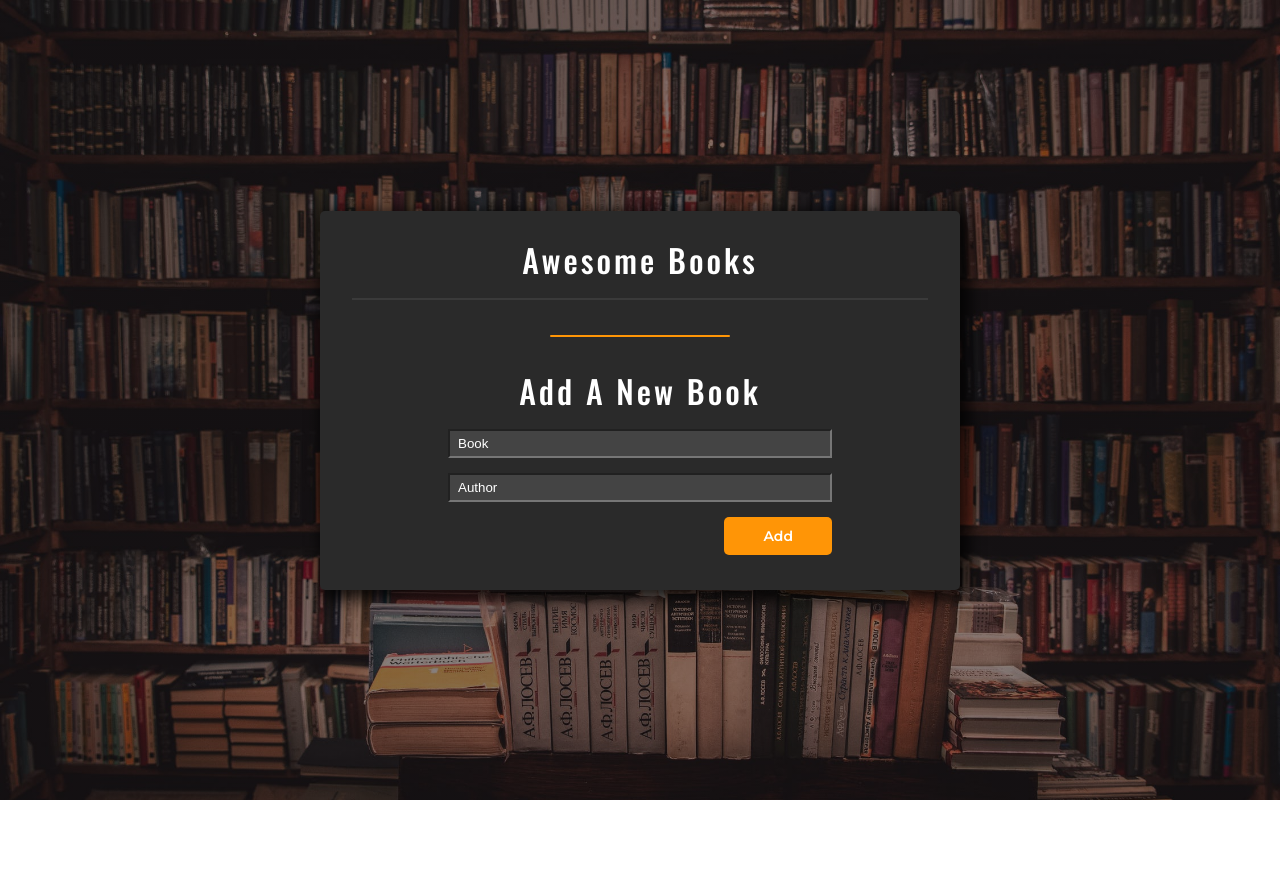
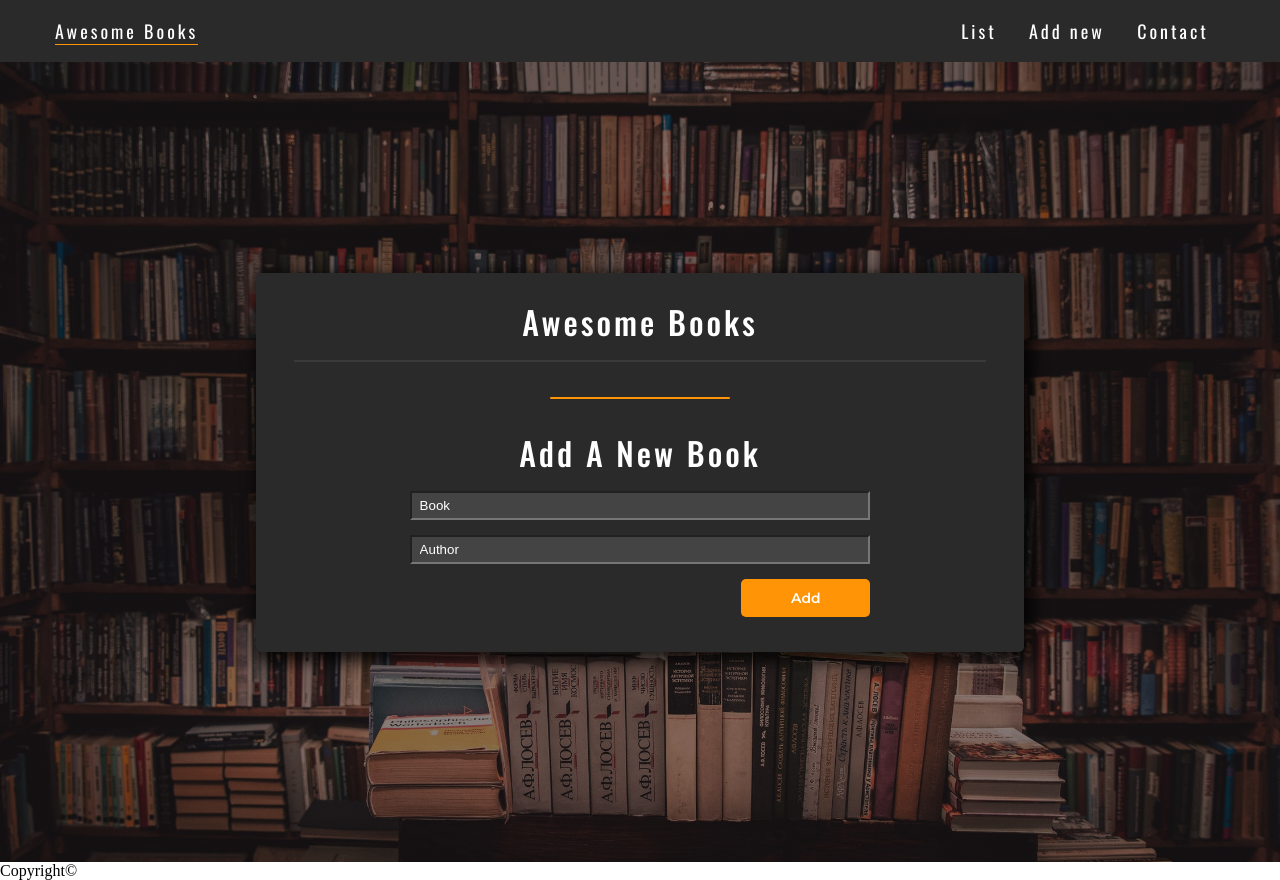
Before and after one commit to jchernandez87/Awesome-Books, a website: page index.html in a window 1280 px wide. Before the commit the page ends 800 px from the top, so only its background shows below. Drawn offline with nearby package versions, Linux system fonts and the light colour scheme.

Commit message:
Add nav desktop

```diff
--- a/index.html
+++ b/index.html
@@ -11,6 +11,22 @@
     <link rel="stylesheet" href="style.css">
 </head>
 <body>
+    <nav class="nav-desktop">
+        <div>
+            <button>Awesome Books</button>
+        </div>
+        <ul>
+            <li>
+                <button type="button">List</button>
+            </li>
+            <li>
+                <button type="button">Add new</button>
+            </li>
+            <li>
+                <button type="button">Contact</button>
+            </li>
+        </ul>
+    </nav>
     <main>
         <div class="container">
             <div class="title">
@@ -26,6 +42,9 @@
             </form>
         </div>
     </main>
+    <footer>
+        <span>Copyright©</span>
+    </footer>
     <script type="text/javascript" src="script.js"></script>
 </body>
 </html>
--- a/style.css
+++ b/style.css
@@ -22,11 +22,12 @@ main {
 }
 
 .container {
+  margin: 15px 0;
   display: flex;
   flex-direction: column;
   justify-content: flex-start;
   align-items: center;
-  width: 50vw;
+  width: 90%;
   border-radius: 5px;
   background-color: #2a2a2a;
   -webkit-box-shadow: 5px 5px 15px 5px rgba(0, 0, 0, 0.77);
@@ -123,7 +124,7 @@ main {
   margin-bottom: 35px;
   text-align: center;
   margin-top: 15px;
-  width: 60%;
+  width: 90%;
   display: flex;
   flex-direction: column;
 }
@@ -166,24 +167,59 @@ main {
   transform: scale(1.02);
 }
 
-@media only screen and (max-width: 1100px) {
+@media only screen and (min-width: 790px) {
+  .nav-desktop {
+    background-color: #2a2a2a;
+    padding: 0 55px;
+    height: 62px;
+    display: flex;
+    flex-direction: row;
+    align-items: center;
+    justify-content: space-between;
+  }
+
+  .nav-desktop div button {
+    color: white;
+    border-top: none;
+    border-left: none;
+    border-right: none;
+    border-bottom: 1px solid #ff9506;
+    font-size: 18px;
+    letter-spacing: 3px;
+    background-color: transparent;
+    font-family: 'Oswald', sans-serif;
+  }
+
+  .nav-desktop ul {
+    width: 280px;
+    display: flex;
+    flex-direction: row;
+    justify-content: space-around;
+    list-style-type: none;
+  }
+
+  .nav-desktop ul button {
+    color: white;
+    border: none;
+    font-size: 18px;
+    letter-spacing: 3px;
+    background-color: transparent;
+    font-family: 'Oswald', sans-serif;
+    cursor: pointer;
+  }
+
+  .nav-desktop ul button:hover {
+    transition: 300ms ease-in-out;
+    color: #ff9506;
+    border-bottom: 1px solid #ff9506;
+  }
+
   .container {
     margin: 15px 0;
-    width: 70%;
+    width: 60%;
   }
 
   .fields {
-    width: 70%;
+    width: 60%;
   }
 }
-
-@media only screen and (max-width: 790px) {
-  .container {
-    margin: 15px 0;
-    width: 90%;
-  }
-
-  .fields {
-    width: 90%;
-  }
-}
```
